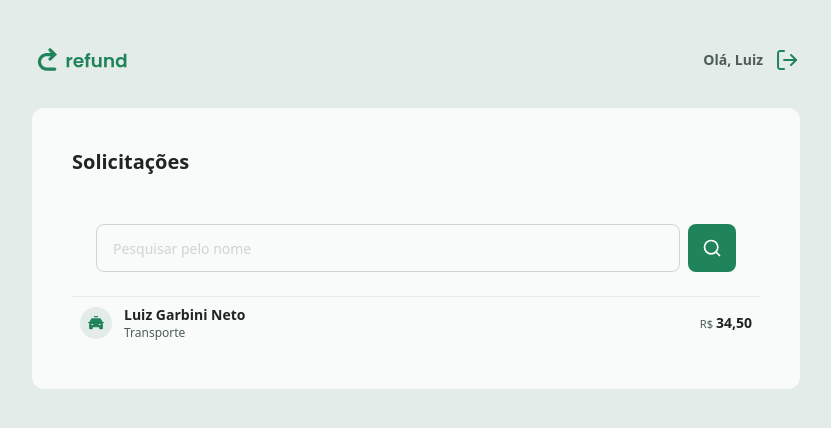
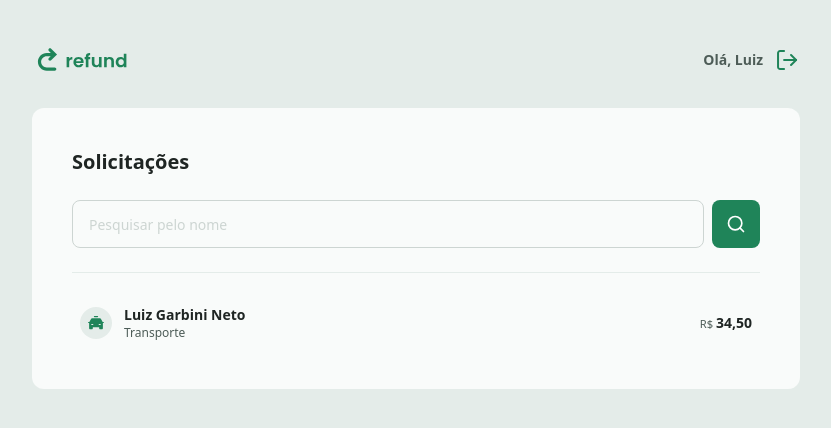
Before and after one commit to LuizGarbini/refund-rocketseat, a React (Vite) app: page / in a window 1280 px wide. Shown: the top 428 px of the page, without its empty margins (224-1055 px from the left). Built offline with nearby package versions, Linux system fonts and the light colour scheme.

Commit message:
Customizando Scroll

```diff
--- a/src/index.css
+++ b/src/index.css
@@ -22,3 +22,15 @@ select {
 	background-position: right 0.7rem top 50%;
 	background-size: 1.25rem auto;
 }
+
+::-webkit-scrollbar {
+	width: 0.4rem;
+}
+
+::-webkit-scrollbar-thumb {
+	background-color: #e4ece9;
+}
+
+::-webkit-scrollbar-track {
+	background-color: transparent;
+}
--- a/src/pages/Dashboard.tsx
+++ b/src/pages/Dashboard.tsx
@@ -30,7 +30,7 @@ export function Dashboard() {
 
 			<form
 				onSubmit={fetchRefunds}
-				className="flex flex-1 items-center justify-between p-6 border-b-[1px] border-b-gray-400 md:flex-row gap-2 mt-6"
+				className="flex flex-1 items-center justify-between pb-6 border-b-[1px] border-b-gray-400 md:flex-row gap-2 mt-6"
 			>
 				<Input
 					placeholder="Pesquisar pelo nome"
@@ -42,7 +42,7 @@ export function Dashboard() {
 				</Button>
 			</form>
 
-			<div>
+			<div className="mt-6 flex flex-col gap-4 max-h-[342px] overflow-y-scroll">
 				<RefundItem data={REFUND_EXAMPLE} />
 			</div>
 		</div>
```
